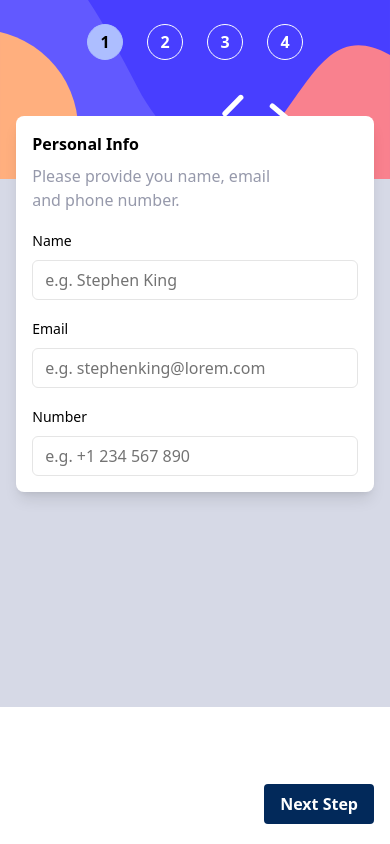
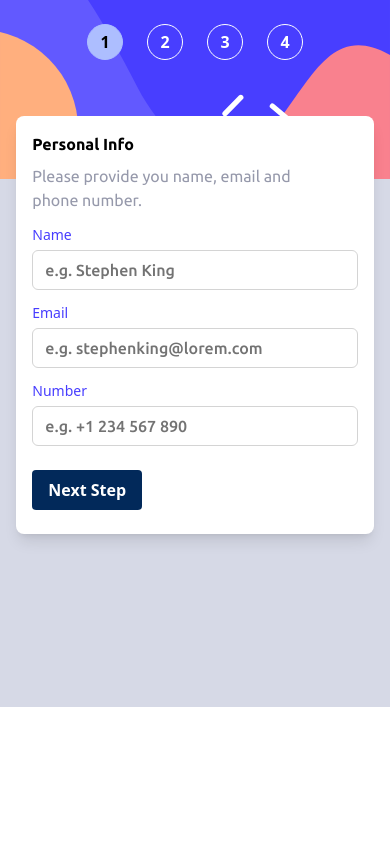
Before and after one commit to Matteonegridev/MultiStep-form, a React (Vite) app: page / in a window 390 px wide. Built offline with nearby package versions, Linux system fonts and the light colour scheme; what fluid-tailwind would draw is missing.

Commit message:
styled personal info mobile

```diff
--- a/src/components/routes/PersonalInfo.tsx
+++ b/src/components/routes/PersonalInfo.tsx
@@ -43,8 +43,10 @@ function PersonalInfo() {
             className="relative z-10 m-auto mt-20 w-11/12 space-y-4 rounded-lg bg-white px-4 py-4 shadow-lg"
           >
             <div className="w-4/5">
-              <h1 className="pb-2 font-bold ~text-2xl/4xl">Personal Info</h1>
-              <p className="text-coolGray">
+              <h1 className="font-UbuntuBold pb-2 ~text-2xl/4xl">
+                Personal Info
+              </h1>
+              <p className="font-UbuntuRegular text-coolGray">
                 Please provide you name, email and phone number.
               </p>
             </div>
@@ -54,11 +56,13 @@ function PersonalInfo() {
               name="personalInfo.name"
               render={({ field }) => (
                 <FormItem>
+                  <div className="flex items-center justify-between">
                     <FormLabel>Name</FormLabel>
+                    <FormMessage />
+                  </div>
                   <FormControl>
                     <Input placeholder="e.g. Stephen King" {...field} />
                   </FormControl>
-                  <FormMessage />
                 </FormItem>
               )}
             />
@@ -68,15 +72,16 @@ function PersonalInfo() {
               name="personalInfo.email"
               render={({ field }) => (
                 <FormItem>
+                  <div className="flex items-center justify-between">
                     <FormLabel>Email</FormLabel>
+                    <FormMessage />
+                  </div>
                   <FormControl>
                     <Input
                       placeholder="e.g. stephenking@lorem.com"
                       {...field}
                     />
                   </FormControl>
-
-                  <FormMessage />
                 </FormItem>
               )}
             />
@@ -86,18 +91,17 @@ function PersonalInfo() {
               name="personalInfo.number"
               render={({ field }) => (
                 <FormItem>
+                  <div className="flex items-center justify-between">
                     <FormLabel>Number</FormLabel>
+                    <FormMessage />
+                  </div>
                   <FormControl>
                     <Input placeholder="e.g. +1 234 567 890" {...field} />
                   </FormControl>
-                  <FormMessage />
                 </FormItem>
               )}
             />
-          </form>
-        </Form>
-      </section>
-      <div className="absolute bottom-5 right-4">
+            <div className="py-2">
               <button
                 className="rounded-sm bg-primary px-[1em] py-[.5em] font-semibold text-white"
                 type="submit"
@@ -105,6 +109,9 @@ function PersonalInfo() {
                 Next Step
               </button>
             </div>
+          </form>
+        </Form>
+      </section>
     </>
   );
 }
--- a/src/components/ui/form.tsx
+++ b/src/components/ui/form.tsx
@@ -93,7 +93,10 @@ const FormLabel = React.forwardRef<
   return (
     <Label
       ref={ref}
-      className={cn(error && "text-red-500 dark:text-red-900", className)}
+      className={cn(
+        error ? "text-red-500 dark:text-red-900" : "text-secondary",
+        className,
+      )}
       htmlFor={formItemId}
       {...props}
     />
@@ -159,10 +162,7 @@ const FormMessage = React.forwardRef<
     <p
       ref={ref}
       id={formMessageId}
-      className={cn(
-        "text-sm font-medium text-error dark:text-red-900",
-        className,
-      )}
+      className={cn("text-error ~text-xs/base dark:text-red-900", className)}
       {...props}
     >
       {body}
--- a/src/components/ui/input.tsx
+++ b/src/components/ui/input.tsx
@@ -1,6 +1,6 @@
-import * as React from "react"
+import * as React from "react";
 
-import { cn } from "@/lib/utils"
+import { cn } from "@/lib/utils";
 
 const Input = React.forwardRef<HTMLInputElement, React.ComponentProps<"input">>(
   ({ className, type, ...props }, ref) => {
@@ -8,15 +8,15 @@ const Input = React.forwardRef<HTMLInputElement, React.ComponentProps<"input">>(
       <input
         type={type}
         className={cn(
-          "flex h-10 w-full rounded-md border border-neutral-200 bg-white px-3 py-2 text-base ring-offset-white file:border-0 file:bg-transparent file:text-sm file:font-medium file:text-neutral-950 placeholder:text-neutral-500 focus-visible:outline-none focus-visible:ring-2 focus-visible:ring-neutral-950 focus-visible:ring-offset-2 disabled:cursor-not-allowed disabled:opacity-50 md:text-sm dark:border-neutral-800 dark:bg-neutral-950 dark:ring-offset-neutral-950 dark:file:text-neutral-50 dark:placeholder:text-neutral-400 dark:focus-visible:ring-neutral-300",
-          className
+          "font-UbuntuMedium flex h-10 w-full rounded-md border border-neutral-300 bg-white px-3 py-4 text-base text-primary ring-offset-white placeholder:text-neutral-500 focus:outline-none focus-visible:border-secondary disabled:cursor-not-allowed disabled:opacity-50 md:text-sm",
+          className,
         )}
         ref={ref}
         {...props}
       />
-    )
-  }
-)
-Input.displayName = "Input"
+    );
+  },
+);
+Input.displayName = "Input";
 
-export { Input }
+export { Input };
--- a/src/index.css
+++ b/src/index.css
@@ -1,6 +1,22 @@
 @tailwind base;
 @tailwind components;
 @tailwind utilities;
+
+@font-face {
+  font-family: "Ubuntu Regular";
+  src: url("/assets/fonts/Ubuntu-Regular.ttf") format("truetype");
+  font-display: true;
+}
+@font-face {
+  font-family: "Ubuntu Medium";
+  src: url("/assets/fonts/Ubuntu-Medium.ttf") format("truetype");
+  font-display: true;
+}
+@font-face {
+  font-family: "Ubuntu Bold";
+  src: url("/assets/fonts/Ubuntu-Bold.ttf") format("truetype");
+  font-display: true;
+}
 
 @layer base {
   :root {
--- a/tailwind.config.js
+++ b/tailwind.config.js
@@ -27,6 +27,11 @@ export default {
         md: "calc(var(--radius) - 2px)",
         sm: "calc(var(--radius) - 4px)",
       },
+      fontFamily: {
+        UbuntuRegular: ["Ubuntu Regular"],
+        UbuntuMedium: ["Ubuntu Medium"],
+        UbuntuBold: ["Ubuntu Bold"],
+      },
     },
   },
   plugins: [
```
Lines whose indentation alone changed are shown as unchanged.
